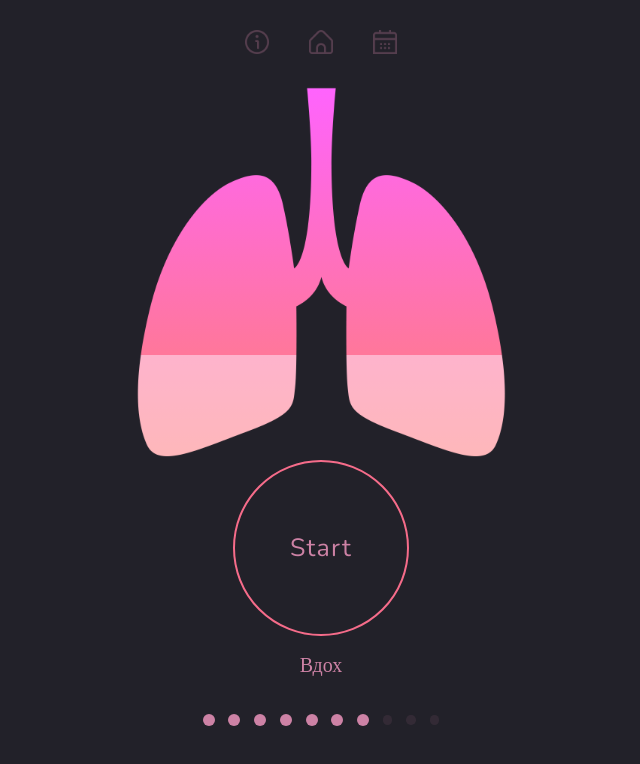
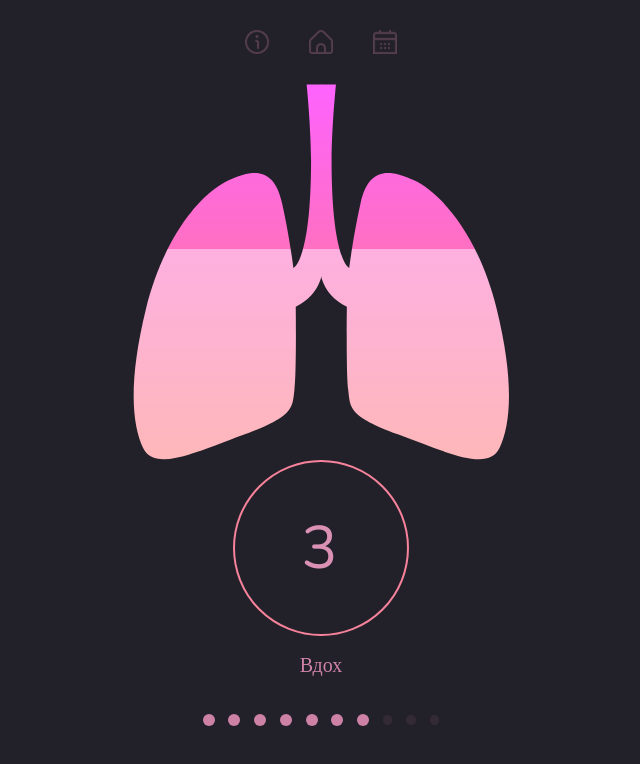
Before and after one commit to AlexandrKataev/breath-react, a React (Create React App) app: page / in a window 1280 px wide. Both pictures are taken after a click on the button "Start". Shown: the top 764 px of the page, without its empty margins (319-959 px from the left). Built offline with nearby package versions, Linux system fonts and the light colour scheme.

Commit message:
added timer

```diff
--- a/src/components/Bar/Bar.tsx
+++ b/src/components/Bar/Bar.tsx
@@ -1,10 +1,11 @@
 import React from 'react';
 import { useAppSelector } from '../../shared/hooks';
-import { selectBreathHint } from '../Breath/breathSlice/selectors';
+import { selectBreathHint, selectTime } from '../Breath/breathSlice/selectors';
 import s from './Bar.module.scss';
 
 const Bar: React.FC = () => {
   const hint = useAppSelector(selectBreathHint);
+  const time = useAppSelector(selectTime);
   return (
     <>
       <div className={s.hint}>{hint}</div>
--- a/src/components/Breath/Breath.module.scss
+++ b/src/components/Breath/Breath.module.scss
@@ -7,7 +7,7 @@
   width: 47vh;
   height: 47vh;
   background-image: linear-gradient(rgb(255, 99, 255), rgb(255, 127, 115));
-  -webkit-mask-box-image: url(../../assets/images/breath.png);
+  -webkit-mask-box-image: url(../../assets/images/breath.svg);
 }
 
 #myContainer2 {
--- a/src/components/Breath/Breath.tsx
+++ b/src/components/Breath/Breath.tsx
@@ -1,4 +1,4 @@
-import React, { useEffect, useRef } from 'react';
+import React, { useEffect, useRef, useState } from 'react';
 import cx from 'classnames';
 
 import s from './Breath.module.scss';
@@ -12,8 +12,19 @@ import {
   selectBreathStarted,
   selectBreathVdohTime,
   selectBreathZadTime,
+  selectTime,
 } from './breathSlice/selectors';
-import { nextItter, setIsVdoh, setIsVidoh, setIsZad, start } from './breathSlice/breathSlice';
+import {
+  nextItter,
+  setIsVdoh,
+  setIsVidoh,
+  setIsZad,
+  start,
+  setTime,
+  timeMinus,
+  resetItter,
+  stop,
+} from './breathSlice/breathSlice';
 
 const Breath: React.FC = () => {
   const dispatch = useAppDispatch();
@@ -26,45 +37,79 @@ const Breath: React.FC = () => {
   const isVidoh = useAppSelector(selectBreathIsVidoh);
   const isZad = useAppSelector(selectBreathIsZad);
   const itter = useAppSelector(selectBreathItter);
+  const time = useAppSelector(selectTime);
+  // const [timer, setTimer] = useState(0);
 
   useEffect(() => {
-    let timer: ReturnType<typeof setTimeout> | undefined = undefined;
-    clearTimeout(timer);
-    // console.log('render');
-    if (started) {
-      clearTimeout(timer);
-      dispatch(setIsVdoh());
-      console.log('vdoh', vdohTime);
-      // @ts-ignore
-      document.querySelector(':root').style.setProperty('--animTime', vdohTime / 1000 + 's');
+    const timer = setInterval(() => {
+      dispatch(timeMinus());
+      console.log(time);
+    }, 1000);
 
-      timer = setTimeout(() => {
+    if (!started) {
+      clearInterval(timer);
+      dispatch(resetItter());
+    } else if (started) {
+      if (isVdoh && itter < 10 && !time) {
         dispatch(setIsZad());
-        console.log('zad', zadTime[itter]);
-      }, vdohTime);
+        dispatch(setTime(zadTime[itter]));
+      } else if (isZad && itter < 10 && !time) {
+        dispatch(setIsVidoh());
+        dispatch(setTime(vdohTime));
+      } else if (isVidoh && itter < 10 && !time) {
+        dispatch(setIsVdoh());
+        dispatch(setTime(vdohTime));
+        dispatch(nextItter());
+      } else if (isVdoh && itter === 10) {
+        dispatch(start(false));
+        clearInterval(timer);
+        dispatch(resetItter());
+      }
+    }
 
-      timer = setTimeout(() => {
-        dispatch(setIsVidoh());
-        console.log('vidoh', vdohTime);
-      }, vdohTime + zadTime[itter]);
+    return () => {
+      clearInterval(timer);
+    };
+  }, [started, time]);
 
-      timer = setTimeout(() => {
-        dispatch(nextItter());
-      }, vdohTime * 2 + zadTime[itter]);
-    } else {
-      clearTimeout(timer);
-    }
-    return () => {
-      clearTimeout(timer);
-      console.log('stop');
-    };
-  }, [started, itter]);
+  // useEffect(() => {
+  //   const timer = setInterval(() => {
+  //     setSeconds(seconds + 1);
+  //     console.log(seconds);
+  //   }, 1000);
 
-  useEffect((): any => {
+  //   // console.log('render');
+  //   if (started) {
+  //     // clearTimeout(timer);
+  //     // dispatch(setIsVdoh());
+  //     // console.log('vdoh', vdohTime);
+  //     // // @ts-ignore
+  //     // document.querySelector(':root').style.setProperty('--animTime', vdohTime / 1000 + 's');
+  //     // timer = setTimeout(() => {
+  //     //   dispatch(setIsZad());
+  //     //   console.log('zad', zadTime[itter]);
+  //     // }, vdohTime);
+  //     // timer = setTimeout(() => {
+  //     //   dispatch(setIsVidoh());
+  //     //   console.log('vidoh', vdohTime);
+  //     // }, vdohTime + zadTime[itter]);
+  //     // timer = setTimeout(() => {
+  //     //   dispatch(nextItter());
+  //     // }, vdohTime * 2 + zadTime[itter]);
+  //   } else {
+  //     clearInterval(timer);
+  //   }
+  //   return () => {
+  //     clearInterval(timer);
+  //     console.log('stop');
+  //   };
+  // }, [started, itter]);
+
+  useEffect(() => {
     // @ts-ignore
-    document.querySelector(':root').style.setProperty('--animTime', vdohTime / 1000 + 's');
-    // @ts-ignore
-    console.log(getComputedStyle(document.querySelector(':root')).getPropertyValue('--animTime'));
+    document.querySelector(':root')?.style.setProperty('--animTime', vdohTime + 's');
+
+    // console.log(getComputedStyle(document.querySelector(':root')).getPropertyValue('--animTime'));
     return () => {
       dispatch(start(false));
     };
--- a/src/components/Breath/breathSlice/breathSlice.ts
+++ b/src/components/Breath/breathSlice/breathSlice.ts
@@ -2,8 +2,9 @@ import { createSlice, PayloadAction } from '@reduxjs/toolkit';
 import { breathState } from './types';
 
 const initialState: breathState = {
-  vdohTime: 10000,
-  zadTime: [3000, 4000, 5000, 6000, 7000, 8000, 9000, 10000, 11000, 12000, 13000],
+  time: 0,
+  vdohTime: 5,
+  zadTime: [3, 4, 5, 6, 7, 8, 9, 10, 11, 12, 13],
   started: false,
   isVdoh: false,
   isZad: false,
@@ -19,9 +20,14 @@ export const breathSlice = createSlice({
   reducers: {
     start: (state, action: PayloadAction<boolean>) => {
       state.started = action.payload;
+      state.time = state.vdohTime;
+      state.isVdoh = true;
+      state.isZad = false;
+      state.isVidoh = false;
+      state.hint = 'Вдох';
     },
-    stop: (state, action: PayloadAction<boolean>) => {
-      state.started = action.payload;
+    stop: (state) => {
+      state.started = false;
     },
     setDifficulty: (state, action: PayloadAction<boolean>) => {
       state.started = action.payload;
@@ -44,12 +50,31 @@ export const breathSlice = createSlice({
       state.isVdoh = false;
       state.hint = 'Выдох';
     },
+    resetItter: (state) => {
+      state.itter = 0;
+    },
     nextItter: (state) => {
       state.itter++;
+    },
+    setTime: (state, action: PayloadAction<number>) => {
+      state.time = action.payload;
+    },
+    timeMinus: (state) => {
+      state.time--;
     },
   },
 });
 
-export const { start, stop, setDifficulty, setIsVdoh, setIsZad, setIsVidoh, nextItter } =
-  breathSlice.actions;
+export const {
+  start,
+  stop,
+  setDifficulty,
+  setIsVdoh,
+  setIsZad,
+  setIsVidoh,
+  resetItter,
+  nextItter,
+  setTime,
+  timeMinus,
+} = breathSlice.actions;
 export default breathSlice.reducer;
--- a/src/components/Breath/breathSlice/selectors.ts
+++ b/src/components/Breath/breathSlice/selectors.ts
@@ -11,3 +11,4 @@ export const selectBreathHint = (state: RootState) => state.breath.hint;
 export const selectBreathZadTime = (state: RootState) => state.breath.zadTime;
 export const selectBreathVdohTime = (state: RootState) => state.breath.vdohTime;
 export const selectBreathItter = (state: RootState) => state.breath.itter;
+export const selectTime = (state: RootState) => state.breath.time;
--- a/src/components/Breath/breathSlice/types.ts
+++ b/src/components/Breath/breathSlice/types.ts
@@ -1,4 +1,5 @@
 export interface breathState {
+  time: number;
   vdohTime: number;
   zadTime: number[];
   started: boolean;
--- a/src/components/Button/StartButton.module.scss
+++ b/src/components/Button/StartButton.module.scss
@@ -17,8 +17,32 @@
   }
 }
 
+.start_button_started {
+  display: flex;
+  justify-content: center;
+  align-items: center;
+  width: 22vh;
+  max-width: 40vw;
+  height: 22vh;
+  max-height: 40vw;
+  color: #da91b3;
+  border: 2px solid #f7829b;
+  border-radius: 50%;
+  background-color: #222129;
+  transition: 0.3s;
+  &:hover {
+    border-color: #e9a7c6;
+    color: #e9a7c6;
+  }
+}
+
 .start_button_text {
   font-size: 25px;
   font-weight: 400;
   letter-spacing: 0.05em;
 }
+.start_button_text_started {
+  font-size: 60px;
+  font-weight: 100;
+  letter-spacing: 0.05em;
+}
--- a/src/components/Button/StartButton.tsx
+++ b/src/components/Button/StartButton.tsx
@@ -2,12 +2,14 @@ import React, { useEffect } from 'react';
 
 import { useAppDispatch, useAppSelector } from '../../shared/hooks';
 import { start } from '../Breath/breathSlice/breathSlice';
-import { selectBreathStarted } from '../Breath/breathSlice/selectors';
+import { selectBreathStarted, selectTime } from '../Breath/breathSlice/selectors';
 import s from './StartButton.module.scss';
 
 const StartButton: React.FC = () => {
   const dispatch = useAppDispatch();
+
   const started = useAppSelector(selectBreathStarted);
+  const time = useAppSelector(selectTime);
 
   const onClickStart = () => {
     dispatch(start(!started));
@@ -15,8 +17,10 @@ const StartButton: React.FC = () => {
 
   return (
     <div>
-      <button className={s.start_button} onClick={onClickStart}>
-        <div className={s.start_button_text}>Start</div>
+      <button className={!started ? s.start_button : s.start_button_started} onClick={onClickStart}>
+        <div className={!started ? s.start_button_text : s.start_button_text_started}>
+          {!started ? 'Start' : time}
+        </div>
       </button>
     </div>
   );
```
